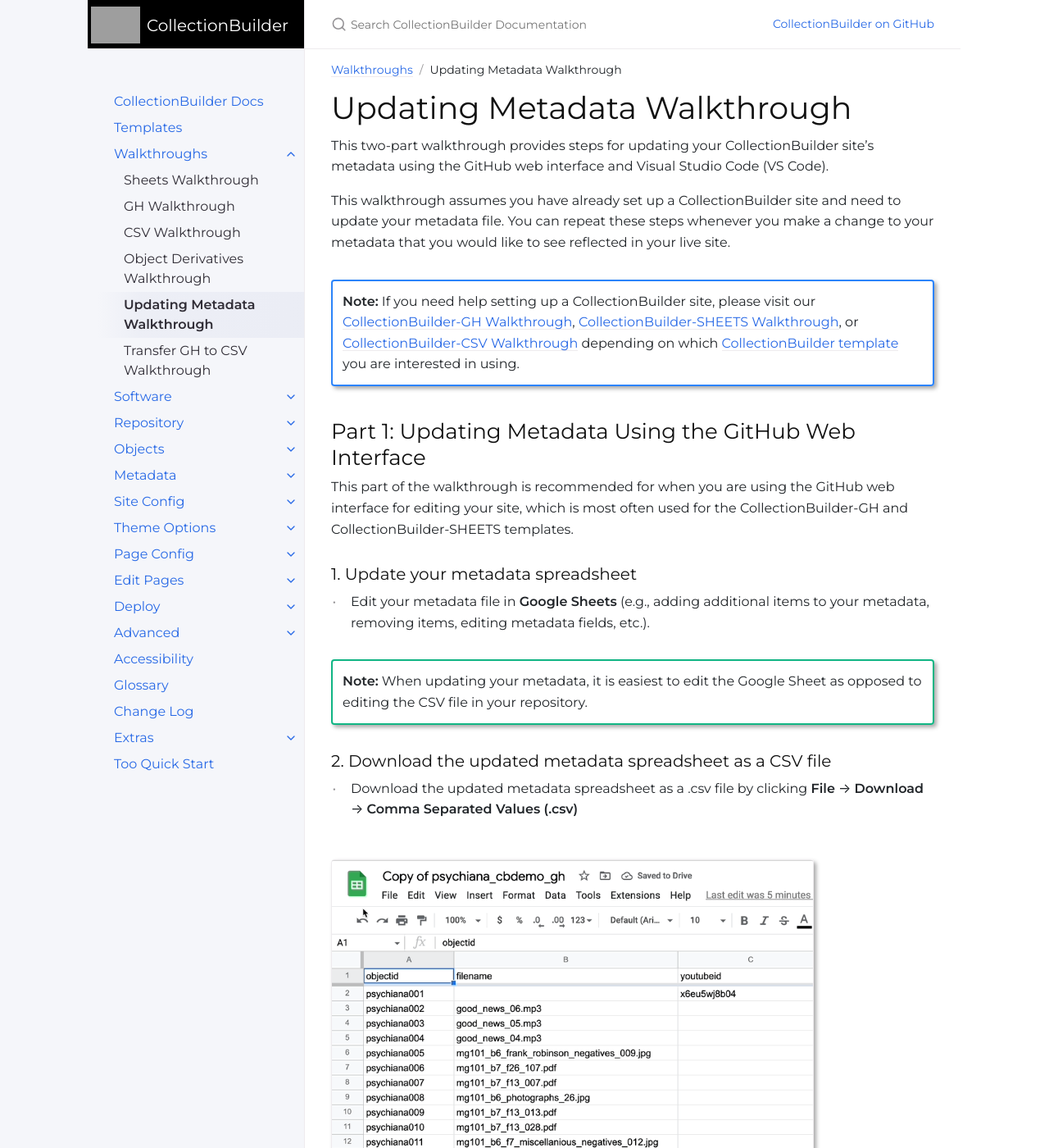
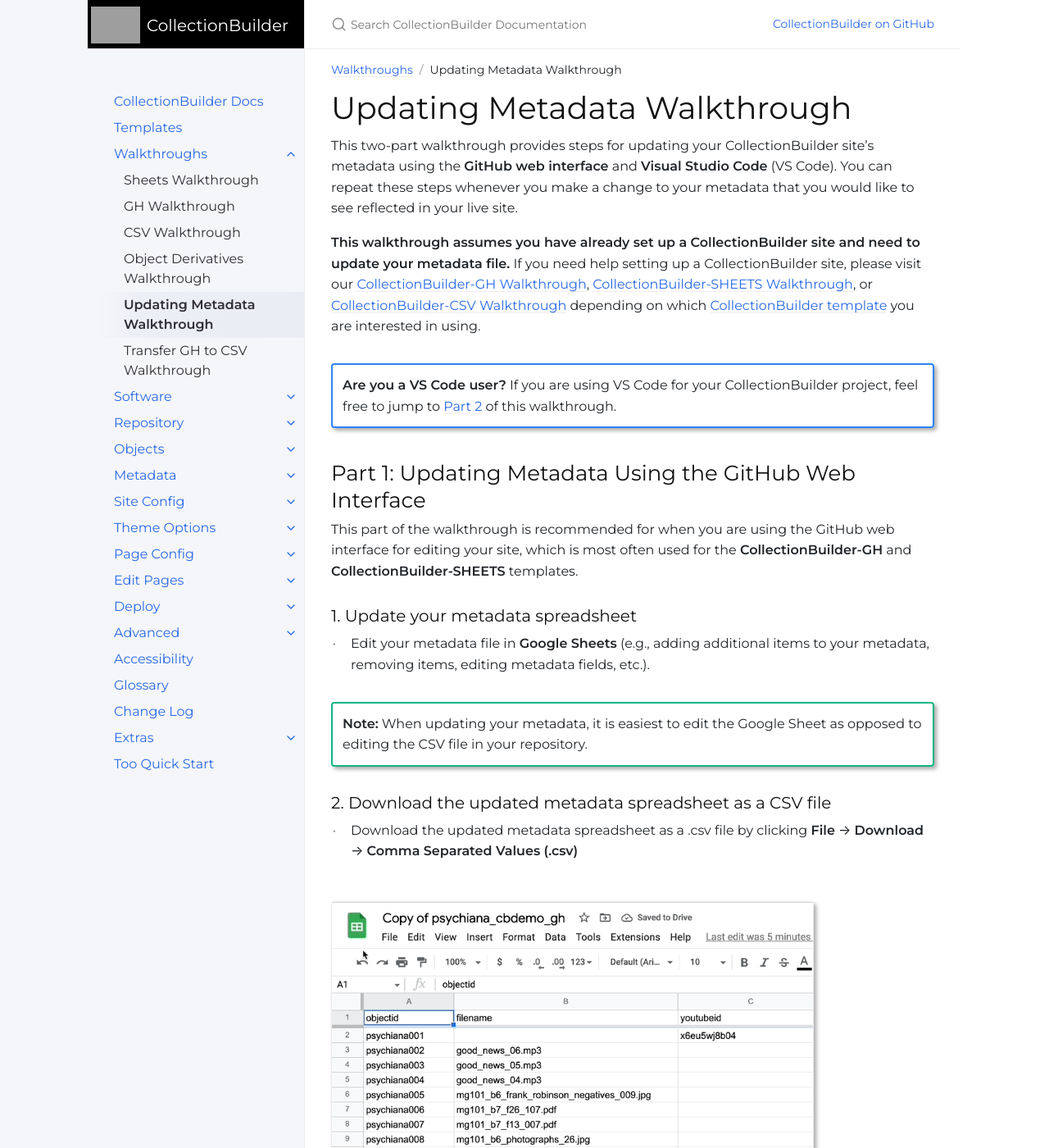
Before and after one commit to CollectionBuilder/cb-docs, a Jekyll site: the page built from docs/walkthroughs/updating-metadata.md, in a window 1280 px wide and 1400 px high. Shown: the whole window at 82% size. Built offline with Jekyll 4.4.1, drawn with Linux system fonts in a browser that asks for light colours; comment, search, counter and statistics services are not loaded; some of the changed text lies outside the part shown.

Commit message:
Add gifs and update walkthrough text

````diff
--- a/docs/walkthroughs/updating-metadata.md
+++ b/docs/walkthroughs/updating-metadata.md
@@ -7,16 +7,16 @@ lazyload: true
 
 # Updating Metadata Walkthrough
 
-This two-part walkthrough provides steps for updating your CollectionBuilder site's metadata using the GitHub web interface and Visual Studio Code (VS Code).
+This two-part walkthrough provides steps for updating your CollectionBuilder site's metadata using the **GitHub web interface** and **Visual Studio Code** (VS Code). You can repeat these steps whenever you make a change to your metadata that you would like to see reflected in your live site.
 
-This walkthrough assumes you have already set up a CollectionBuilder site and need to update your metadata file. You can repeat these steps whenever you make a change to your metadata that you would like to see reflected in your live site.
+**This walkthrough assumes you have already set up a CollectionBuilder site and need to update your metadata file.** If you need help setting up a CollectionBuilder site, please visit our [CollectionBuilder-GH Walkthrough](https://collectionbuilder.github.io/cb-docs/docs/walkthroughs/gh-walkthrough/), [CollectionBuilder-SHEETS Walkthrough](https://collectionbuilder.github.io/cb-docs/docs/walkthroughs/sheets-walkthrough/), or [CollectionBuilder-CSV Walkthrough](https://collectionbuilder.github.io/cb-docs/docs/walkthroughs/csv-walkthrough/) depending on which [CollectionBuilder template](https://collectionbuilder.github.io/cb-docs/docs/templates/) you are interested in using.
 
 {:.alert .alert-blue}
-**Note:** If you need help setting up a CollectionBuilder site, please visit our [CollectionBuilder-GH Walkthrough](https://collectionbuilder.github.io/cb-docs/docs/walkthroughs/gh-walkthrough/), [CollectionBuilder-SHEETS Walkthrough](https://collectionbuilder.github.io/cb-docs/docs/walkthroughs/sheets-walkthrough/), or [CollectionBuilder-CSV Walkthrough](https://collectionbuilder.github.io/cb-docs/docs/walkthroughs/csv-walkthrough/) depending on which [CollectionBuilder template](https://collectionbuilder.github.io/cb-docs/docs/templates/) you are interested in using.
+**Are you a VS Code user?** If you are using VS Code for your CollectionBuilder project, feel free to jump to [Part 2](#part-2-updating-metadata-using-visual-studio-code) of this walkthrough.
 
 ## Part 1: Updating Metadata Using the GitHub Web Interface
 
-This part of the walkthrough is recommended for when you are using the GitHub web interface for editing your site, which is most often used for the CollectionBuilder-GH and CollectionBuilder-SHEETS templates.
+This part of the walkthrough is recommended for when you are using the GitHub web interface for editing your site, which is most often used for the **CollectionBuilder-GH** and **CollectionBuilder-SHEETS** templates.
 
 ### 1. Update your metadata spreadsheet
 
@@ -31,9 +31,9 @@ This part of the walkthrough is recommended for when you are using the GitHub we
 
 {% include feature/image.html img="download-metadata.gif" alt="User downloading the Google Sheet as a CSV file" border=true width="80%" %}
 
-### 3. Rename the CSV file as the exact same file name as the CSV file already in your repository
+### 3. Rename the CSV file as **the exact same file name** as the CSV file already in your repository
 
-- Locate the file in the Downloads folder on your computer.
+- Locate the updated CSV file you just downloaded in the **Downloads** folder on your computer.
 
 {:.alert .alert-red}
 **Warning:** Do not open the CSV file to avoid issues with Microsoft Excel scrambling your UTF-8 encoding. Excel cannot correctly export a CSV for use with CollectionBuilder.
@@ -42,11 +42,23 @@ This part of the walkthrough is recommended for when you are using the GitHub we
 
 - If you forget what you named the file previously, you can check the **COLLECTION SETTINGS** section of your `_config.yml` file.
 
-- For CollectionBuilder-SHEETS, your metadata file name will be included after `metadata-csv:` and for CollectionBuilder-GH, your metadata file name will be included after `metadata:`
+- For CollectionBuilder-SHEETS, your metadata file name will be included after `metadata-csv:` and for CollectionBuilder-GH, your metadata file name will be included after `metadata:` without the .csv extension.
+
+For example, in CollectionBuilder-SHEETS:
+
+```yaml
+metadata-csv: /assets/watkins.csv
+```
+
+In CollectionBuilder-GH:
+
+```yaml
+metadata: psychiana-demo
+```
 
 ### 4. Reupload your new metadata file
 
-- Visit the homepage of your repository on GitHub.com.
+- Visit the homepage of your repository on [github.com](https://github.com/){:target="_blank" rel="noopener"}.
 
 - If you are using CollectionBuilder-GH, click on the **"_data"** folder. (If you are using CollectionBuilder-SHEETS, click on the **"assets"** folder).
 
@@ -58,7 +70,7 @@ This part of the walkthrough is recommended for when you are using the GitHub we
 
 - Ensure the file name is _exactly the same_ as your previous version of the metadata CSV and select the file.
 
-### 5. Commit your changes.
+### 5. Commit your changes
 
 - Scroll down to the **"Commit changes"** box, write a short commit message describing what you did (e.g., **"Update metadata"**), and then click the green "Commit changes" button
 
@@ -68,17 +80,13 @@ This part of the walkthrough is recommended for when you are using the GitHub we
 
 ## Part 2: Updating Metadata Using Visual Studio Code
 
-This part of the walkthrough is recommended for when you are using VS Code for editing your site, which is most often used for the CollectionBuilder-CSV template.
+This part of the walkthrough is recommended for when you are using VS Code for editing your site, which is most often used for the **CollectionBuilder-CSV** template.
 
 ### 1. Use GitHub Desktop to open your repository in VS Code
 
 - Check to make sure you are in the correct repository by viewing the top left section of GitHub Desktop. To switch between repositories, locate the **Current Repository** dropdown, and select the repository you'd like to open.
 
-- In the top menu, locate and click on **Repository**, and select the option, **Open in Visual Studio Code**.
-
-{% include feature/image.html img="open-repository-menu.gif" alt="GitHub Desktop user clicking on Repository and then Open in Visual Studio Code option" border=true width="80%" %}
-
-- Alternatively, in the box that says **Open the repository in your external editor**, you can click the button that says **Open in Visual Studio Code**.
+- In the box that says **Open the repository in your external editor**, click the button that says **Open in Visual Studio Code**.
 
 {% include feature/image.html img="open-vs-code.gif" alt="GitHub Desktop user clicking on Open in Visual Studio Code button to open VS Code application" border=true width="80%" %}
 
@@ -101,7 +109,7 @@ This part of the walkthrough is recommended for when you are using VS Code for e
 
 - Right click the file and then click **Open With...** → **Visual Studio Code**.
 
-[GIF GOES HERE]
+{% include feature/image.html img="open-vs-code-csv-metadata.gif" alt="User right clicking and opening CSV file with Visual Studio Code" border=true width="80%" %}
 
 {:.alert .alert-yellow}
 **Note:** If Visual Studio Code does not show up in your list of recommended applications, click **"Other..."** and then search for **"Visual Studio Code"** in your Finder or file explorer.
@@ -110,23 +118,25 @@ This part of the walkthrough is recommended for when you are using VS Code for e
 
 - Once you have the CSV file opened in Visual Studio Code, hit **Command+A** (on Mac) / **Ctrl+A** (on Windows) to select all the text.
 
-- Next, hit **Command+C** (on Mac) / **Ctrl+C** (on Windows) to copy all the text.
+- Next, hit **Command+C** (on Mac) / **Ctrl+C** (on Windows) to copy all the text. Or, right click the text and then click **"Copy"**.
+
+{% include feature/image.html img="copy-metadata-vs-code.gif" alt="User selecting all text in a CSV file in VS Code and then copying the text" border=true width="80%" %}
 
 ### 6. Paste the copied text over the old metadata CSV file and save
 
 - Click on the old version of your metadata file in your **"_data"** folder to open the file.
 
-[GIF of selecting old metadata file in VS Code]
+{% include feature/image.html img="open-current-metadata-file.gif" alt="Visual Studio Code user expands the data folder and then clicks on the current metadata file to open it" border=true width="80%" %}
 
 - Press **Command+A** (on Mac) / **Ctrl+A** (on Windows) to select all the text.
 
-- Next, hit **Command+V** (on Mac) / **Ctrl+V** (on Windows) to paste over the text with the text from the updated metadata file.
+- Next, hit **Command+V** (on Mac) / **Ctrl+V** (on Windows), or right click the text and click **"Paste"**, to paste over the text with the text from the updated metadata file.
 
-[GIF of selecting all text in the old metadata file in VS Code and then pasting new text over the old text]
+{% include feature/image.html img="paste-metadata-vs-code.gif" alt="User selecting all text in a CSV file in VS Code and then pasting over the text" border=true width="80%" %}
 
 - Finally, press **Command+S** (on Mac) / **Ctrl+S** (on Windows) to save the file. This will update your old metadata file with the changes from the new metadata file.
 
-### 7. Commit and push your changes.
+### 7. Commit and push your changes
 
 - In VS Code, click on the **"Source Control"** icon, i.e. the network icon on the left side.
 
@@ -136,4 +146,9 @@ This part of the walkthrough is recommended for when you are using VS Code for e
 
 - Click the blue **"Commit"** button below the message box to commit the change.
 
+{% include feature/image.html img="commit-push-vs-code.gif" alt="Visual Studio Code user adds a changed file to the staged changes list, makes a commit, and then hits the blue sync changes button" border=true width="80%" %}
+
 - To Push your local changes up to GitHub, click the blue **"Sync Changes"** button. This will sync your local changes with the GitHub repository.
+
+{:.alert .alert-green}
+**Metadata Tips:** Need help with editing your metadata? Check out our guide to [formatting your metadata](https://collectionbuilder.github.io/cb-docs/docs/metadata/formatting/), as well as our documentation on [Metadata for CB-CSV](https://collectionbuilder.github.io/cb-docs/docs/metadata/csv_metadata/) and [Metadata for CB-GH and CB-SHEETS](https://collectionbuilder.github.io/cb-docs/docs/metadata/gh_metadata/).
````
Also changed, not shown: assets/images/commit-push-vs-code.gif (added), assets/images/copy-metadata-vs-code.gif (added), assets/images/open-current-metadata-file.gif (added), assets/images/open-vs-code-csv-metadata.gif (added), assets/images/paste-metadata-vs-code.gif (added).
